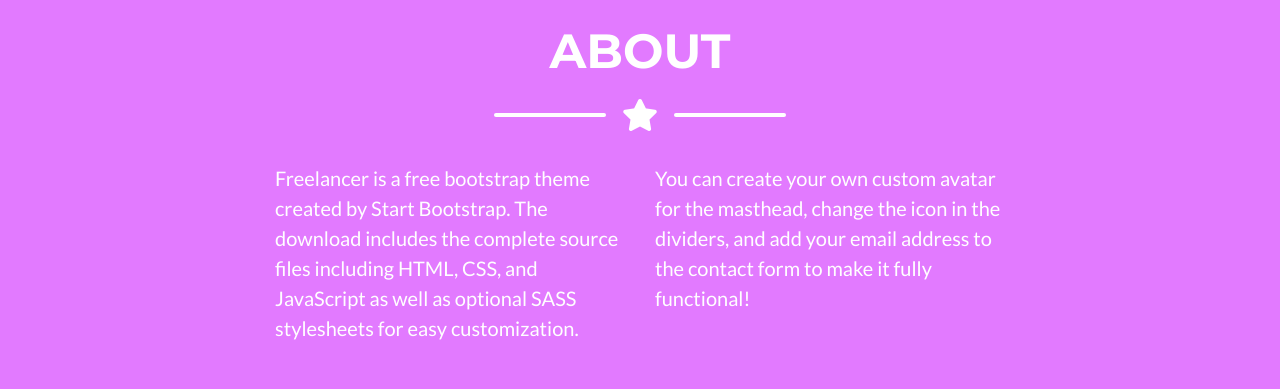
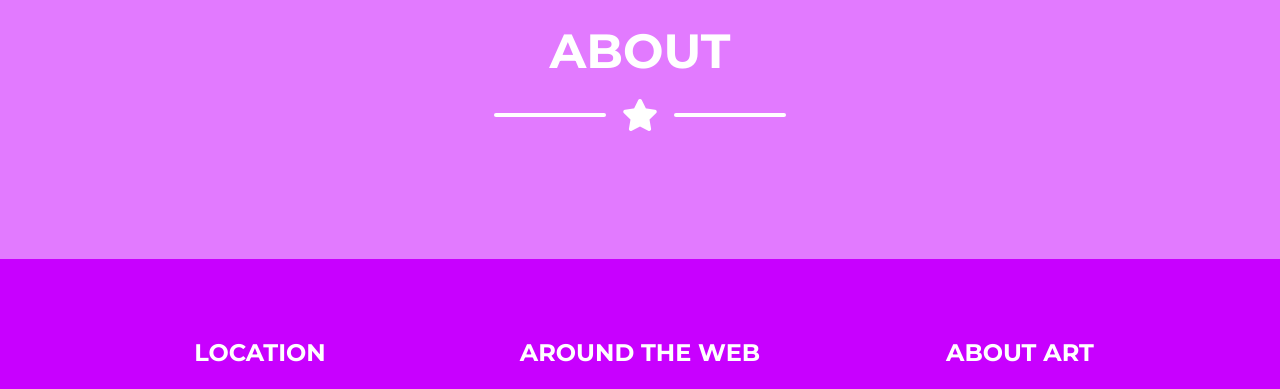
Before and after one commit to sushantdev-ai/https-sushantdev-ai.github.io-, a website with bundled scripts: page index.html in a window 1280 px wide. Shown: the part 1707-2096 px from the top of the page. Built offline with nearby package versions, Linux system fonts and the light colour scheme.

Commit message:
about commenteed

```diff
--- a/index.html
+++ b/index.html
@@ -185,10 +185,10 @@
       <!-- About Section Content -->
       <div class="row">
         <div class="col-lg-4 ml-auto">
-          <p class="lead">Freelancer is a free bootstrap theme created by Start Bootstrap. The download includes the complete source files including HTML, CSS, and JavaScript as well as optional SASS stylesheets for easy customization.</p>
+          <!-- <p class="lead">Freelancer is a free bootstrap theme created by Start Bootstrap. The download includes the complete source files including HTML, CSS, and JavaScript as well as optional SASS stylesheets for easy customization.</p> -->
         </div>
         <div class="col-lg-4 mr-auto">
-          <p class="lead">You can create your own custom avatar for the masthead, change the icon in the dividers, and add your email address to the contact form to make it fully functional!</p>
+          <!-- <p class="lead">You can create your own custom avatar for the masthead, change the icon in the dividers, and add your email address to the contact form to make it fully functional!</p> -->
         </div>
       </div>
     </div>
```
